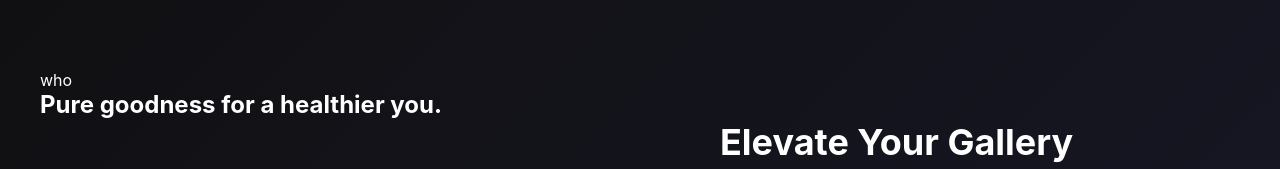
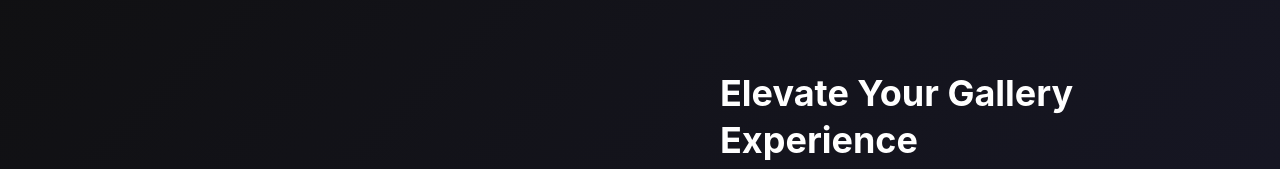
Before and after one commit to NSP-In/creation, a plain HTML site: page index.html in a window 1280 px wide. Shown: the part 1097-1266 px from the top of the page. Drawn offline with Linux system fonts and the light colour scheme.

Commit message:
Update index.html

```diff
--- a/index.html
+++ b/index.html
@@ -124,17 +124,6 @@ https://templatemo.com/tm-595-3d-coverflow
                 <h2>Who is behind the scene!?</h2>
                 <p>Hi, I’m Rishav Biswas — a passionate learner and aspiring developer. This is my digital biodata showcasing my journey, skills, and aspirations</p>
             </div>
-
-             <div class="container-fluid product py-5 my-5">
-        <div class="container py-5">
-            <div class="section-title text-center mx-auto wow fadeInUp" data-wow-delay="0.1s" style="max-width: 500px;">
-                <p class="fs-5 fw-medium fst-italic text-primary">who</p>
-                <h1 class="display-6">Pure goodness for a healthier you.</h1>
-            </div>
-            <div class="owl-carousel product-carousel wow fadeInUp" data-wow-delay="0.5s">
-            </div>
-        </div>
-    </div>
 
             <div class="about-main">
                 <div class="about-visual">
```
